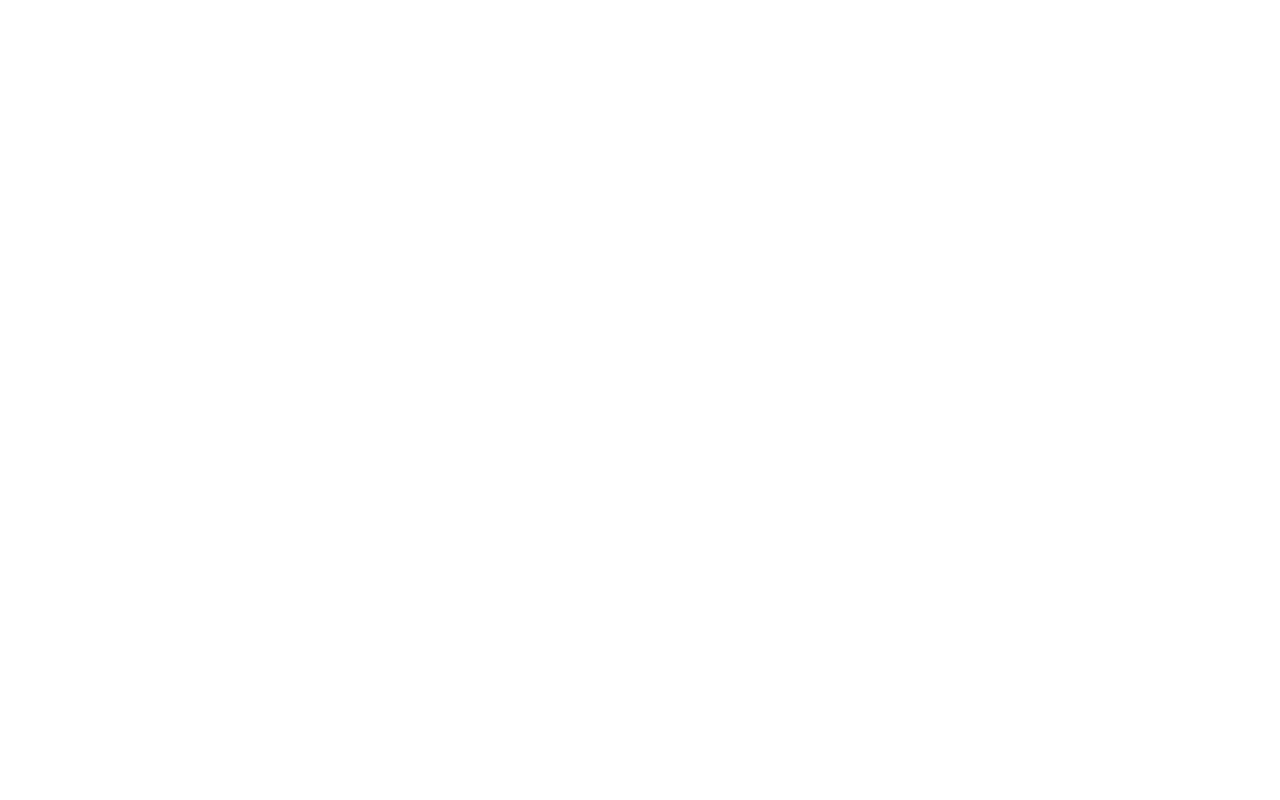
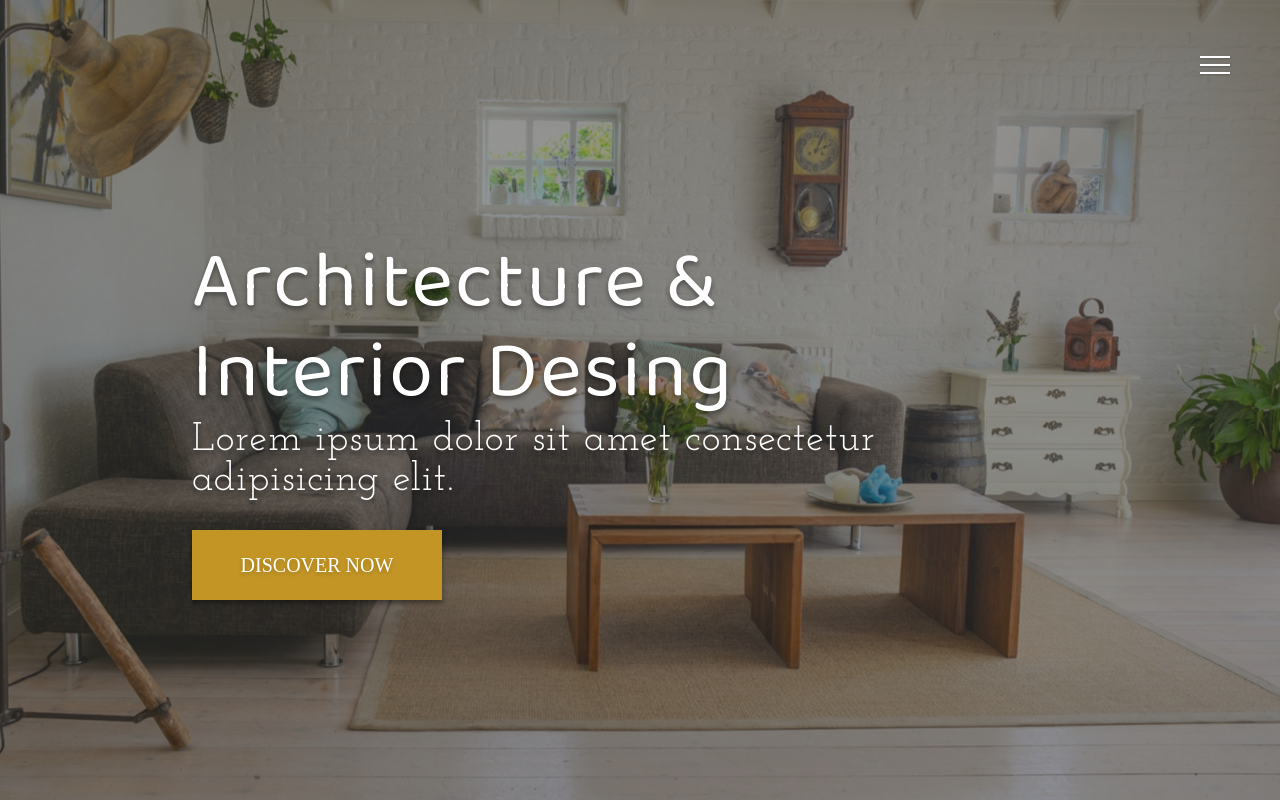
Before and after one commit to BUddha10/architect-website, a plain HTML site: page index.html in a window 1280 px wide. Drawn offline with nearby package versions, Linux system fonts and the light colour scheme; a web font is replaced by a local one.

Commit message:
feat(header): make header section

```diff
--- a/index.html
+++ b/index.html
@@ -15,6 +15,27 @@
     />
   </head>
   <body>
+    <div class="container">
+      <!-- hamburger menu icon -->
+      <div class="hamburger-menu">
+        <div class="line line-1"></div>
+        <div class="line line-2"></div>
+        <div class="line line-3"></div>
+      </div>
+      <!-- end of hamburger menu icon -->
+      <!-- header section -->
+      <header class="header">
+        <div class="img-wrapper">
+          <img src="images/bg.jpg" alt="header image" />
+        </div>
+        <div class="banner">
+          <h1>Architecture & Interior Desing</h1>
+          <p>Lorem ipsum dolor sit amet consectetur adipisicing elit.</p>
+          <button>Discover now</button>
+        </div>
+      </header>
+      <!-- end of header section -->
+    </div>
 
     <script src="script.js"></script>
     <script
--- a/style.css
+++ b/style.css
@@ -0,0 +1,121 @@
+* {
+  margin: 0;
+  padding: 0;
+  outline: none;
+  box-sizing: border-box;
+  list-style: none;
+  text-decoration: none;
+}
+
+html {
+  font-size: 62.5%;
+}
+
+.hamburger-menu {
+  width: 3rem;
+  height: 3rem;
+  position: fixed;
+  top: 5rem;
+  right: 5rem;
+  z-index: 200;
+  display: flex;
+  flex-direction: column;
+  justify-content: space-evenly;
+  cursor: pointer;
+}
+
+.line {
+  width: 100%;
+  height: 0.2rem;
+  background-color: #fff;
+  box-shadow: 0 0.1rem 0.2rem rgba(0, 0, 0, 0.2);
+}
+
+.header {
+  width: 100%;
+  height: 100vh;
+  position: relative;
+  perspective: 100rem;
+  overflow: hidden;
+}
+
+.img-wrapper {
+  width: 100%;
+  height: 100%;
+  background-color: rgba(0, 0, 0, 0.8);
+  overflow: hidden;
+}
+
+.img-wrapper img {
+  width: 100%;
+  height: 100%;
+  object-fit: cover;
+  opacity: 0.5;
+  animation: scale 25s;
+}
+
+@keyframes scale {
+  0% {
+    transform: scale(1.3);
+  }
+  100% {
+    transform: scale(1);
+  }
+}
+
+.banner {
+  position: absolute;
+  top: 30%;
+  left: 15%;
+}
+
+.banner h1 {
+  font-family: "Baloo Da 2", serif;
+  font-size: 8rem;
+  font-weight: 300;
+  color: #fff;
+  width: 50%;
+  line-height: 9rem;
+  letter-spacing: 0.2rem;
+  text-shadow: 0 0.3rem 0.5rem rgba(0, 0, 0, 0.4);
+  opacity: 0;
+  animation: moveBanner 1s 0.5s forwards;
+}
+
+.banner p {
+  font-family: "Josefin Slab", serif;
+  font-size: 4rem;
+  color: #fff;
+  width: 70%;
+  letter-spacing: 0.1rem;
+  margin-bottom: 3rem;
+  text-shadow: 0 0.3rem 0.5rem rgba(0, 0, 0, 0.4);
+  opacity: 0;
+  animation: moveBanner 1s 0.7s forwards;
+}
+
+.banner button {
+  width: 25rem;
+  height: 7rem;
+  background-color: #c29525;
+  border: none;
+  font-family: "Muli", serif;
+  font-size: 2rem;
+  text-transform: uppercase;
+  color: #fff;
+  text-shadow: 0 0.2rem 0.4rem rgba(0, 0, 0, 0.2);
+  box-shadow: 0 0.3rem 0.5rem rgba(0, 0, 0, 0.4);
+  cursor: pointer;
+  opacity: 0;
+  animation: moveBanner 1s 0.9s forwards;
+}
+
+@keyframes moveBanner {
+  0% {
+    transform: translateY(40rem) rotateY(-20deg);
+  }
+  100% {
+    transform: translateY(0) rotateY(0);
+    opacity: 1;
+  }
+}
```
